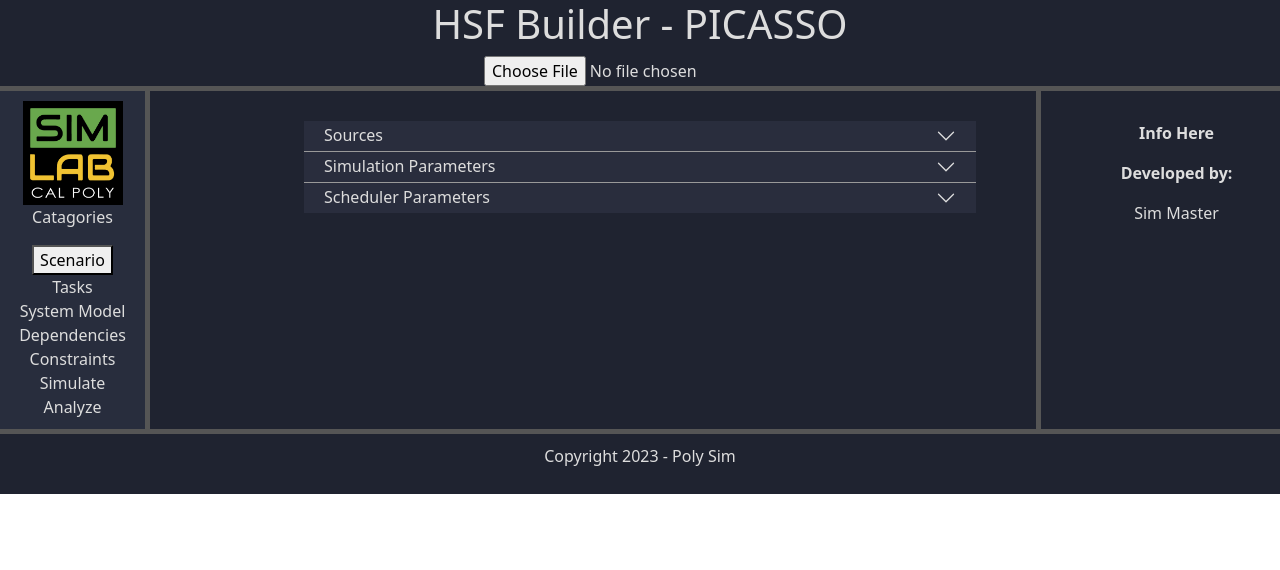
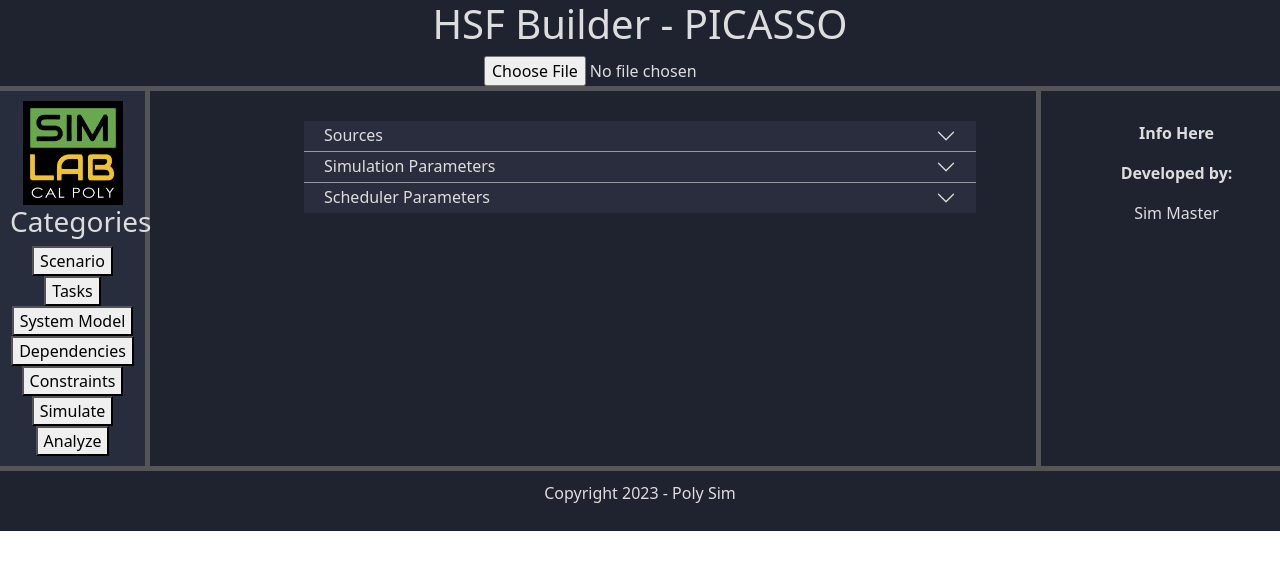
Before and after one commit to jkeithhall/electron-react-hsf, a React (Create React App) app: page / in a window 1280 px wide. Shown: the top 570 px of the page. Built offline with nearby package versions, Linux system fonts and the light colour scheme.

Commit message:
Refactor: modularizes components

```diff
--- a/src/App.js
+++ b/src/App.js
@@ -1,146 +1,68 @@
-import logo from './SimLab_sqblk.png';
 // Need to move this to a file open event response...
 //import data from './scenario.json';
 import './App.css';
-import Accordion from 'react-bootstrap/Accordion'
-import Button from 'react-bootstrap/Button'
-import ListGroup from 'react-bootstrap/ListGroup';
 import './App.scss'
 import { useRef, useState } from 'react';
 //import ListGroupItem from 'react-bootstrap/esm/ListGroupItem';
+import Header from './components/Header';
+import HSFNav from './components/HSFNav';
+import HSFCard from './components/HSFCard';
+import Footer from './components/Footer';
+import InformationBar from './components/InformationBar';
 
-class Scenario {
-  constructor(scanarioData) {
-    this.scenarioName = scanarioData;
-  }
-}
-function HSFNav() {
-  return (
-    <nav>
-      <img src={logo} alt="logo" />
-      <p>Catagories</p>
-      <li><button id="scenarioNav">Scenario</button></li>
-      <li>Tasks</li>
-      <li>System Model</li>
-      <li>Dependencies</li>
-      <li>Constraints</li>
-      <li>Simulate</li>
-      <li>Analyze</li>
-    </nav>
-  );
-}
+import parseJSONFile from './utils/parseJSONFile';
+
 export default function App() {
   const [activeScenario, setActiveScenario] = useState(null);
+  const [activeStep, setActiveStep] = useState('Scenario');
+  const [sourceName, setSourceName] = useState('Aeolus');
+  const [baseSource, setBaseSource] = useState('./samples/aeolus/');
+  const [modelSource, setModelSource] = useState('DSAC_Static_Mod_Scripted.xml');
+  const [targetSource, setTargetSource] = useState('v2.2-300targets.xml');
+  const [pythonSource, setPythonSource] = useState('pythonScripts/');
+  const [outputPath, setOutputPath] = useState('none');
+  const [version, setVersion] = useState(1.0);
+  const [startJD, setStartJD] = useState(2454680.0);
+  const [startSeconds, setStartSeconds] = useState(0.0);
+  const [endSeconds, setEndSeconds] = useState(60.0);
+  const [primaryStepSeconds, setPrimaryStepSeconds] = useState(30);
+  const [maxSchedules, setMaxSchedules] = useState(10);
+  const [cropRatio, setCropRatio] = useState(5);
 
-  const showFile = async (e) => {
-    e.preventDefault()
-    const reader = new FileReader()
+  const stateVariables = {
+    sourceName, baseSource, modelSource, targetSource, pythonSource, outputPath, version, startJD, startSeconds, endSeconds, primaryStepSeconds, maxSchedules, cropRatio
+  };
+  const setStateMethods = {
+    setSourceName, setBaseSource, setModelSource, setTargetSource, setPythonSource, setOutputPath, setVersion, setStartJD, setStartSeconds, setEndSeconds, setPrimaryStepSeconds, setMaxSchedules, setCropRatio
+  };
+
+  const readFile = async (e) => {
+    e.preventDefault();
+    if (e.target.files.length === 0) {
+      return;
+    } else if (e.target.files.length > 1) {
+      alert("Please select only one file.");
+      return;
+    }
+
+    const reader = new FileReader();
     reader.onload = async (e) => {
-      const text = (e.target.result)
-      setActiveScenario(text)
+      const text = e.target.result;
+      setActiveScenario(text);
+      parseJSONFile(text, setStateMethods);
     };
-    reader.readAsText(e.target.files[0])
+    reader.readAsText(e.target.files[0]);
   }
+
   return (
     <div className="App">
       <div className="grid-container">
-        <header className="App-header">
-          <h1>HSF Builder - PICASSO</h1>
-          <input type="file" onChange={(e) => showFile(e)} />
-        </header>
-          <HSFNav />
-
-          <div class="work-space">
-              <HSFCard scanarioData={activeScenario}/>
-
-          </div>
-          <aside>
-              <ul>
-                <li>
-                  <p><strong>Info Here</strong></p>
-                </li>
-                <li>
-                  <p><strong>Developed by:</strong></p>
-                  <p>Sim Master</p>
-                </li>
-              </ul>
-            </aside>
-            <footer>
-              <p> Copyright 2023 - Poly Sim</p>
-            </footer>
+        <Header readFile={readFile}/>
+        <HSFNav activeStep={activeStep} setActiveStep={setActiveStep} />
+        <HSFCard activeScenario={activeScenario} stateVariables={stateVariables} setStateMethods={setStateMethods}/>
+        <InformationBar/>
+        <Footer/>
       </div>
     </div>
   );
 }
-
-function HSFCard({scanarioData}) {
-  //let data = [{"Scenario Name": 1, name: "test"},{id: 2, name: "Eric"}];
-  let data = {
-        "Sources":{
-          "Name": "Aeolus",
-          "Base Source": "./samples/aeolus/",
-          "Model Source": "DSAC_Static_Mod_Scripted.xml",
-          "Target Source": "v2.2-300targets.xml",
-          "Python Source": "pythonScripts/",
-          "Output Path": "none",
-          "Version": 1.0
-        },
-        "Simulation Parameters": {
-            "Start JD": 2454680.0,
-            "Start Seconds": 0.0,
-            "End Seconds" : 60.0,
-            "Primary Step Seconds": 30
-          },
-        "Scheduler Parameters": {
-          "Max Schedules": 10,
-          "Crop Ratio": 5,
-        }
-    }
-  if (scanarioData !== null)
-    data = JSON.parse(scanarioData)
-  //console.log(data)
-
-  const Visit = (obj) => {
-    let i = 0
-    const values = Object.values(obj)
-    const keys = Object.keys(obj)
-    console.log("keys")
-    console.log(keys)
-    return(
-      keys.map((key) => {
-        if (obj[key] && typeof obj[key] === "object"){
-          return (
-            <Accordion.Item eventKey={i++}>
-              <Accordion.Header>{key}</Accordion.Header>
-                <Accordion.Body>
-                  <ListGroup as="ol" variant="flush">{Visit(obj[key])}</ListGroup>
-                </Accordion.Body>
-            </Accordion.Item>
-          )
-        } else {
-          console.log(values[key])
-          return (
-            <ListGroup.Item as='li' className='d-flex align-items-start'>
-              <div className="ms-2 me-auto">
-                <div className="fw-bold text-start">
-                  {key}:
-                </div>
-                  <div className='text-start'>{obj[key]}</div>
-                </div>
-            </ListGroup.Item>
-          )
-        }
-        }
-      )
-    )
-  }
-  //const print = (val) => console.log(val)
-  //visit(data, print)
-  let scnElements = ''
-  return (
-      <Accordion flush>
-        {Visit(data)}
-      </Accordion>
-  )
-}
-//export default App;
--- /dev/null
+++ b/src/components/Footer.js
@@ -0,0 +1,7 @@
+export default function Footer() {
+  return (
+    <footer>
+      <p>Copyright 2023 - Poly Sim</p>
+    </footer>
+  );
+}
--- /dev/null
+++ b/src/components/HSFCard.js
@@ -0,0 +1,72 @@
+import Accordion from 'react-bootstrap/Accordion';
+import Button from 'react-bootstrap/Button';
+import ListGroup from 'react-bootstrap/ListGroup';
+
+export default function HSFCard({activeScenario, stateVariables, setStateMethods}) {
+  let data = {
+        "Sources":{
+          "Name": "Aeolus",
+          "Base Source": "./samples/aeolus/",
+          "Model Source": "DSAC_Static_Mod_Scripted.xml",
+          "Target Source": "v2.2-300targets.xml",
+          "Python Source": "pythonScripts/",
+          "Output Path": "none",
+          "Version": 1.0
+        },
+        "Simulation Parameters": {
+            "Start JD": 2454680.0,
+            "Start Seconds": 0.0,
+            "End Seconds" : 60.0,
+            "Primary Step Seconds": 30
+          },
+        "Scheduler Parameters": {
+          "Max Schedules": 10,
+          "Crop Ratio": 5,
+        }
+    }
+  if (activeScenario !== null)
+    data = JSON.parse(activeScenario)
+  //console.log(data)
+
+  const Visit = (obj) => {
+    let i = 0
+    const values = Object.values(obj)
+    const keys = Object.keys(obj)
+    console.log({keys});
+    return(
+      keys.map((key) => {
+        if (obj[key] && typeof obj[key] === "object"){
+          return (
+            <Accordion.Item eventKey={i++}>
+              <Accordion.Header>{key}</Accordion.Header>
+                <Accordion.Body>
+                  <ListGroup as="ol" variant="flush">{Visit(obj[key])}</ListGroup>
+                </Accordion.Body>
+            </Accordion.Item>
+          )
+        } else {
+          console.log(values[key])
+          return (
+            <ListGroup.Item as='li' className='d-flex align-items-start'>
+              <div className="ms-2 me-auto">
+                <div className="fw-bold text-start">
+                  {key}:
+                </div>
+                  <div className='text-start'>{obj[key]}</div>
+                </div>
+            </ListGroup.Item>
+          )
+        }
+        }
+      )
+    )
+  }
+
+  return (
+    <div className='work-space'>
+      <Accordion flush>
+        {Visit(data)}
+      </Accordion>
+    </div>
+  )
+}
--- /dev/null
+++ b/src/components/HSFNav.js
@@ -0,0 +1,19 @@
+const navCategories = [ 'Scenario', 'Tasks', 'System Model', 'Dependencies', 'Constraints', 'Simulate', 'Analyze' ];
+
+
+export default function HSFNav({activeStep, setActiveStep}) {
+  return (
+    <nav>
+      <img src='/SimLab_sqblk.png' alt="Sim Lab CalPoly Logo" />
+      <h3>Categories</h3>
+      {navCategories.map((category) => {
+        const className = activeStep === category ? 'active' : '';
+        return (
+          <li key={category}>
+            <button className={className} onClick={() => {setActiveStep(category)}}>{category}</button>
+          </li>
+        );
+      })}
+    </nav>
+  );
+}
--- /dev/null
+++ b/src/components/Header.js
@@ -0,0 +1,10 @@
+// import { promises } from 'fs';
+
+export default function Header({readFile}) {
+  return (
+    <header className="App-header">
+      <h1>HSF Builder - PICASSO</h1>
+      <input type="file" onChange={readFile} />
+    </header>
+  );
+}
--- /dev/null
+++ b/src/components/InformationBar.js
@@ -0,0 +1,15 @@
+export default function InformationBar() {
+  return (
+    <aside>
+      <ul>
+        <li>
+          <p><strong>Info Here</strong></p>
+        </li>
+        <li>
+          <p><strong>Developed by:</strong></p>
+          <p>Sim Master</p>
+        </li>
+      </ul>
+    </aside>
+  );
+}
--- /dev/null
+++ b/src/utils/parseJSONFile.js
@@ -0,0 +1,26 @@
+export default function parseJSONFile(text, setStateMethods) {
+  const { setSourceName, setBaseSource, setModelSource, setTargetSource, setPythonSource, setOutputPath, setVersion, setStartJD, setStartSeconds, setEndSeconds, setPrimaryStepSeconds, setMaxSchedules, setCropRatio } = setStateMethods;
+  const parsedJSON = JSON.parse(text);
+
+  // NOTE: Javascript favors camelCase convention (no spaces), which allows for easier variable naming via destructuring:
+  const { Sources } = parsedJSON;
+  // If variables have spaces in them, you can still access them via bracket notation:
+  const simulationParameters = parsedJSON['Simulation Parameters'];
+  const schedulerParameters = parsedJSON['Scheduler Parameters'];
+
+  setSourceName(Sources['Name']);
+  setBaseSource(Sources['Base Source']);
+  setModelSource(Sources['Model Source']);
+  setTargetSource(Sources['Target Source']);
+  setPythonSource(Sources['Python Source']);
+  setOutputPath(Sources['Output Path']);
+  setVersion(Sources['Version']);
+
+  setStartJD(simulationParameters['Start JD']);
+  setStartSeconds(simulationParameters['Start Seconds']);
+  setEndSeconds(simulationParameters['End Seconds']);
+  setPrimaryStepSeconds(simulationParameters['Primary Step Seconds']);
+
+  setMaxSchedules(schedulerParameters['Max Schedules']);
+  setCropRatio(schedulerParameters['Crop Ratio']);
+}
```
Also changed, not shown: public/index.html (+1 -11 lines), public/SimLab_sqblk.png (renamed from src/SimLab_sqblk.png).
